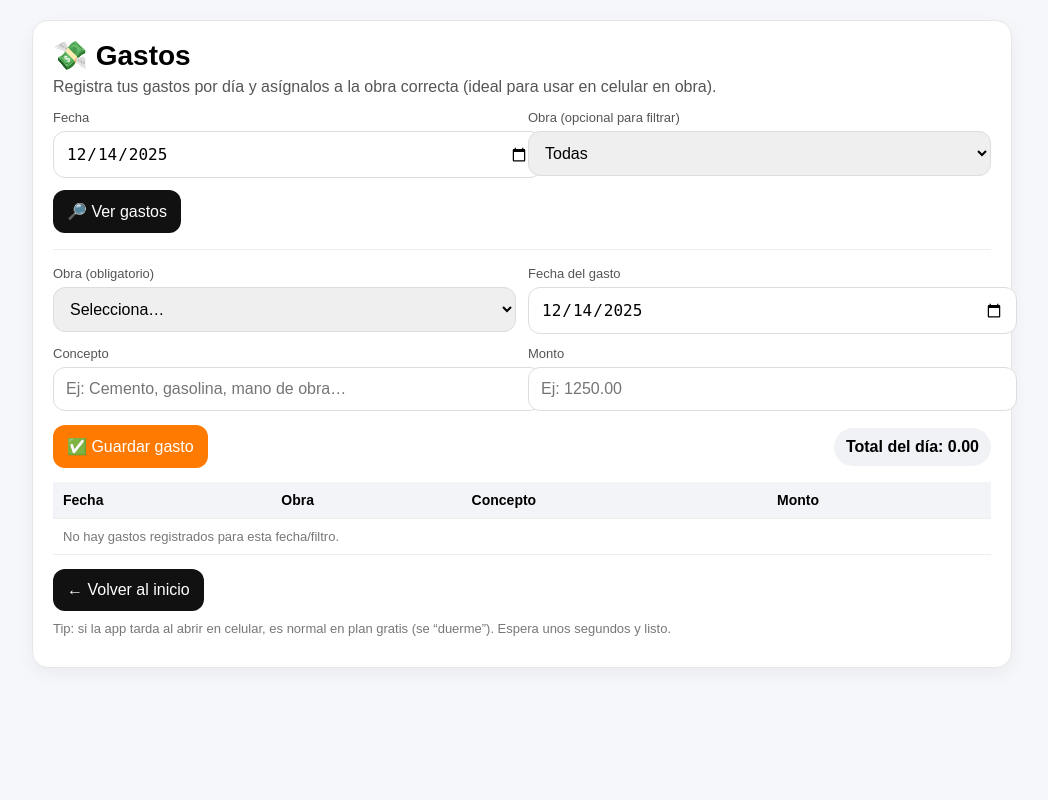
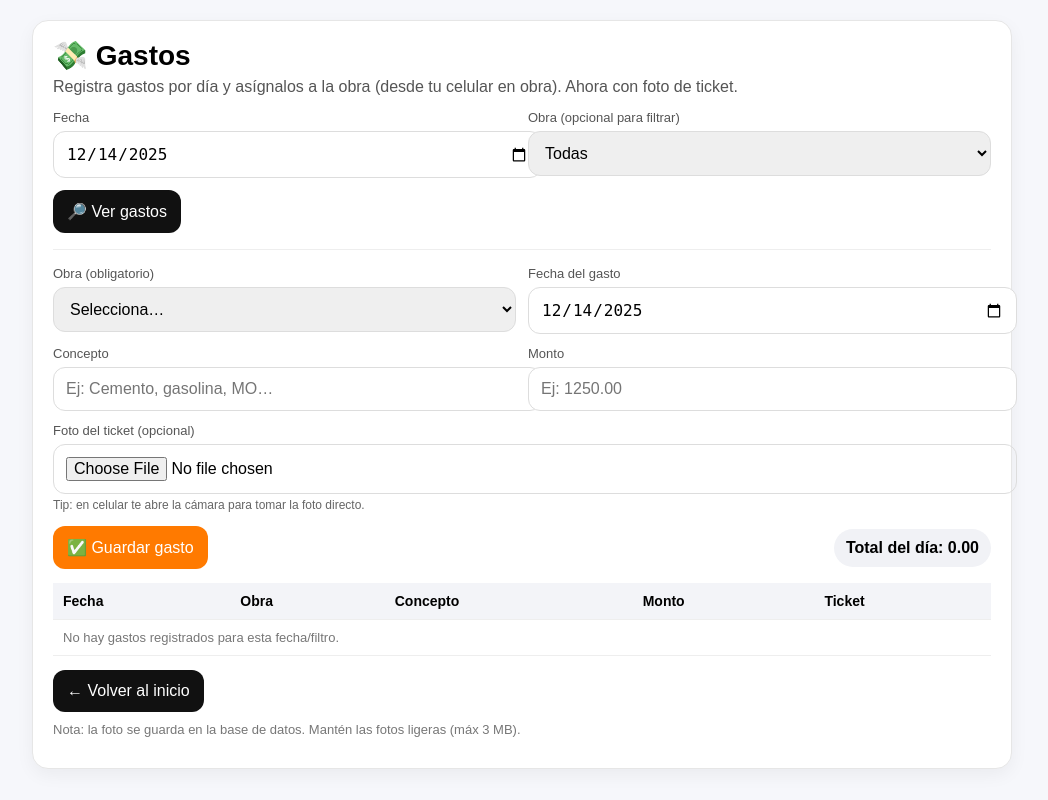
Before and after one commit to construar-control-obra/construar-control-obra, a Flask app: page /gastos in a window 1280 px wide. Shown: the whole page, without its empty margins (118-1166 px from the left). Run offline with Flask 3, Linux system fonts and the light colour scheme.

Commit message:
Gastos por día con foto de ticket

```diff
--- a/main.py
+++ b/main.py
@@ -1,7 +1,10 @@
-from flask import Flask, render_template, request, redirect, url_for, flash
+
+
+from flask import Flask, render_template, request, redirect, url_for, flash, Response
 from flask_sqlalchemy import SQLAlchemy
 from datetime import datetime, date
 import os
+from sqlalchemy import text
 
 app = Flask(__name__)
 app.secret_key = "construar-local"
@@ -11,12 +14,10 @@ app.secret_key = "construar-local"
 # =========================
 db_url = os.environ.get("DATABASE_URL")
 if db_url:
-    # Render suele dar postgres://, SQLAlchemy requiere postgresql://
     if db_url.startswith("postgres://"):
         db_url = db_url.replace("postgres://", "postgresql://", 1)
     app.config["SQLALCHEMY_DATABASE_URI"] = db_url
 else:
-    # Local: SQLite dentro de /instance
     app.config["SQLALCHEMY_DATABASE_URI"] = "sqlite:///" + os.path.join(app.instance_path, "construar.db")
 
 app.config["SQLALCHEMY_TRACK_MODIFICATIONS"] = False
@@ -52,11 +53,44 @@ class Gasto(db.Model):
     fecha = db.Column(db.Date, nullable=False, default=date.today)  # gasto por día
     concepto = db.Column(db.String(250), nullable=False)
     monto = db.Column(db.Float, nullable=False, default=0.0)
+
+    # FOTO (ticket/nota) guardada en DB
+    foto_nombre = db.Column(db.String(200), nullable=True)
+    foto_mime = db.Column(db.String(80), nullable=True)
+    foto_bytes = db.Column(db.LargeBinary, nullable=True)
+
     creado = db.Column(db.DateTime, default=datetime.utcnow)
+
+def ensure_gasto_photo_columns():
+    """Agrega columnas de foto si no existen (para nube/local) sin migraciones."""
+    dialect = db.engine.dialect.name  # 'postgresql' o 'sqlite'
+    if dialect == "postgresql":
+        stmts = [
+            "ALTER TABLE gasto ADD COLUMN IF NOT EXISTS foto_nombre VARCHAR(200);",
+            "ALTER TABLE gasto ADD COLUMN IF NOT EXISTS foto_mime VARCHAR(80);",
+            "ALTER TABLE gasto ADD COLUMN IF NOT EXISTS foto_bytes BYTEA;",
+        ]
+        for s in stmts:
+            db.session.execute(text(s))
+        db.session.commit()
+    else:
+        # sqlite: no soporta IF NOT EXISTS en todas las versiones; se intenta y se ignora si falla
+        stmts = [
+            "ALTER TABLE gasto ADD COLUMN foto_nombre TEXT;",
+            "ALTER TABLE gasto ADD COLUMN foto_mime TEXT;",
+            "ALTER TABLE gasto ADD COLUMN foto_bytes BLOB;",
+        ]
+        for s in stmts:
+            try:
+                db.session.execute(text(s))
+                db.session.commit()
+            except Exception:
+                db.session.rollback()
 
 with app.app_context():
     os.makedirs(app.instance_path, exist_ok=True)
     db.create_all()
+    ensure_gasto_photo_columns()
 
 # =========================
 # RUTAS
@@ -92,24 +126,31 @@ def nueva_obra():
 @app.route("/presupuesto")
 def presupuesto():
     obras_lista = Obra.query.order_by(Obra.creado.desc()).all()
-    # por ahora solo muestra pantalla; luego metemos alta de partidas si quieres
     return render_template("presupuesto.html", obras=obras_lista)
 
 # =========================
-# GASTOS POR DÍA (OPCIÓN A)
+# FOTO: servir imagen del gasto
+# =========================
+@app.route("/gastos/<int:gasto_id>/foto")
+def gasto_foto(gasto_id):
+    g = Gasto.query.get_or_404(gasto_id)
+    if not g.foto_bytes or not g.foto_mime:
+        return ("", 404)
+    return Response(g.foto_bytes, mimetype=g.foto_mime)
+
+# =========================
+# GASTOS POR DÍA + FOTO
 # =========================
 @app.route("/gastos", methods=["GET", "POST"])
 def gastos():
     obras_lista = Obra.query.order_by(Obra.creado.desc()).all()
 
-    # fecha seleccionada (por defecto hoy)
     fecha_str = request.args.get("fecha") or date.today().isoformat()
     try:
         fecha_sel = datetime.strptime(fecha_str, "%Y-%m-%d").date()
     except ValueError:
         fecha_sel = date.today()
 
-    # obra seleccionada (opcional)
     obra_id_q = request.args.get("obra_id")
     obra_id_sel = int(obra_id_q) if obra_id_q and obra_id_q.isdigit() else None
 
@@ -119,13 +160,11 @@ def gastos():
         monto_raw = (request.form.get("monto") or "").strip()
         fecha_post = request.form.get("fecha") or date.today().isoformat()
 
-        # parse fecha
         try:
             f = datetime.strptime(fecha_post, "%Y-%m-%d").date()
         except ValueError:
             f = date.today()
 
-        # validaciones
         if not obra_id or not obra_id.isdigit():
             flash("Selecciona una obra.", "error")
             return redirect(url_for("gastos", fecha=f.isoformat()))
@@ -143,11 +182,36 @@ def gastos():
             flash("El monto debe ser mayor a 0.", "error")
             return redirect(url_for("gastos", obra_id=obra_id, fecha=f.isoformat()))
 
+        # FOTO (opcional)
+        foto = request.files.get("foto")
+        foto_nombre = None
+        foto_mime = None
+        foto_bytes = None
+
+        if foto and foto.filename:
+            # Validación básica: solo imágenes
+            foto_mime = (foto.mimetype or "").lower()
+            if not foto_mime.startswith("image/"):
+                flash("La foto debe ser una imagen (JPG/PNG/HEIC, etc).", "error")
+                return redirect(url_for("gastos", obra_id=obra_id, fecha=f.isoformat()))
+
+            # Límite (3 MB)
+            raw = foto.read()
+            if len(raw) > 3 * 1024 * 1024:
+                flash("La foto pesa mucho. Máximo 3 MB.", "error")
+                return redirect(url_for("gastos", obra_id=obra_id, fecha=f.isoformat()))
+
+            foto_nombre = foto.filename
+            foto_bytes = raw
+
         g = Gasto(
             obra_id=int(obra_id),
             fecha=f,
             concepto=concepto,
-            monto=monto
+            monto=monto,
+            foto_nombre=foto_nombre,
+            foto_mime=foto_mime,
+            foto_bytes=foto_bytes
         )
         db.session.add(g)
         db.session.commit()
@@ -155,7 +219,6 @@ def gastos():
         flash("Gasto guardado ✅", "ok")
         return redirect(url_for("gastos", obra_id=obra_id, fecha=f.isoformat()))
 
-    # consulta gastos
     q = Gasto.query.filter(Gasto.fecha == fecha_sel).order_by(Gasto.creado.desc())
     if obra_id_sel:
         q = q.filter(Gasto.obra_id == obra_id_sel)
@@ -213,6 +276,6 @@ def dashboard():
         total_avance=total_avance
     )
 
-# SOLO PARA LOCAL (en Render lo ignora gunicorn)
+# SOLO PARA LOCAL (Render usa gunicorn)
 if __name__ == "__main__":
     app.run(debug=True)
--- a/templates/gastos.html
+++ b/templates/gastos.html
@@ -19,19 +19,21 @@
     .topbar{display:flex;gap:10px;flex-wrap:wrap;align-items:center;justify-content:space-between;margin:14px 0}
     .pill{background:#f1f2f6;border-radius:999px;padding:10px 12px;font-weight:700}
     table{width:100%;border-collapse:collapse;margin-top:14px}
-    th,td{padding:10px;border-bottom:1px solid #eee;text-align:left;font-size:14px}
+    th,td{padding:10px;border-bottom:1px solid #eee;text-align:left;font-size:14px;vertical-align:top}
     th{background:#f3f4f8}
     .muted{color:#777;font-size:13px;margin-top:10px}
     .flash{margin:10px 0;padding:10px 12px;border-radius:12px}
     .ok{background:#e9fff1;border:1px solid #b7f0c8}
     .err{background:#fff0f0;border:1px solid #f1b9b9}
+    img.thumb{max-width:110px;max-height:110px;border-radius:10px;border:1px solid #eee;display:block}
+    .small{font-size:12px;color:#666;margin-top:4px}
   </style>
 </head>
 <body>
   <div class="wrap">
     <div class="card">
       <h1>💸 Gastos</h1>
-      <p class="sub">Registra tus gastos por día y asígnalos a la obra correcta (ideal para usar en celular en obra).</p>
+      <p class="sub">Registra gastos por día y asígnalos a la obra (desde tu celular en obra). Ahora con foto de ticket.</p>
 
       {% with messages = get_flashed_messages(with_categories=true) %}
         {% if messages %}
@@ -66,7 +68,7 @@
       <hr style="border:none;border-top:1px solid #eee;margin:16px 0">
 
       <!-- ALTA (POST) -->
-      <form method="POST" action="/gastos">
+      <form method="POST" action="/gastos" enctype="multipart/form-data">
         <div class="row">
           <div>
             <label>Obra (obligatorio)</label>
@@ -85,12 +87,18 @@
 
           <div>
             <label>Concepto</label>
-            <input type="text" name="concepto" placeholder="Ej: Cemento, gasolina, mano de obra…" required>
+            <input type="text" name="concepto" placeholder="Ej: Cemento, gasolina, MO…" required>
           </div>
 
           <div>
             <label>Monto</label>
             <input type="number" step="0.01" name="monto" placeholder="Ej: 1250.00" required>
+          </div>
+
+          <div style="grid-column: 1 / -1;">
+            <label>Foto del ticket (opcional)</label>
+            <input type="file" name="foto" accept="image/*" capture="environment">
+            <div class="small">Tip: en celular te abre la cámara para tomar la foto directo.</div>
           </div>
         </div>
 
@@ -108,6 +116,7 @@
             <th>Obra</th>
             <th>Concepto</th>
             <th>Monto</th>
+            <th>Ticket</th>
           </tr>
         </thead>
         <tbody>
@@ -118,10 +127,19 @@
                 <td>{{ g.obra.nombre }}</td>
                 <td>{{ g.concepto }}</td>
                 <td>{{ '%.2f'|format(g.monto) }}</td>
+                <td>
+                  {% if g.foto_bytes %}
+                    <a href="{{ url_for('gasto_foto', gasto_id=g.id) }}" target="_blank">
+                      <img class="thumb" src="{{ url_for('gasto_foto', gasto_id=g.id) }}" alt="Ticket">
+                    </a>
+                  {% else %}
+                    <span class="muted">Sin foto</span>
+                  {% endif %}
+                </td>
               </tr>
             {% endfor %}
           {% else %}
-            <tr><td colspan="4" class="muted">No hay gastos registrados para esta fecha/filtro.</td></tr>
+            <tr><td colspan="5" class="muted">No hay gastos registrados para esta fecha/filtro.</td></tr>
           {% endif %}
         </tbody>
       </table>
@@ -131,7 +149,7 @@
       </div>
 
       <p class="muted">
-        Tip: si la app tarda al abrir en celular, es normal en plan gratis (se “duerme”). Espera unos segundos y listo.
+        Nota: la foto se guarda en la base de datos. Mantén las fotos ligeras (máx 3 MB).
       </p>
     </div>
   </div>
```
